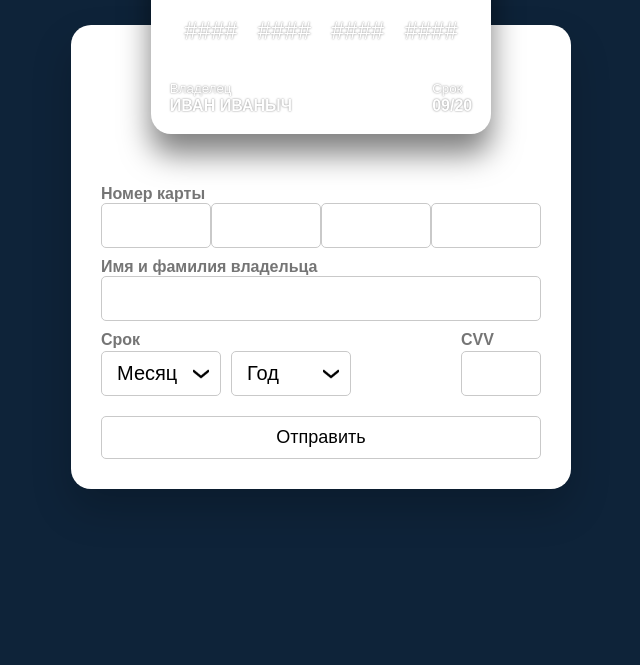
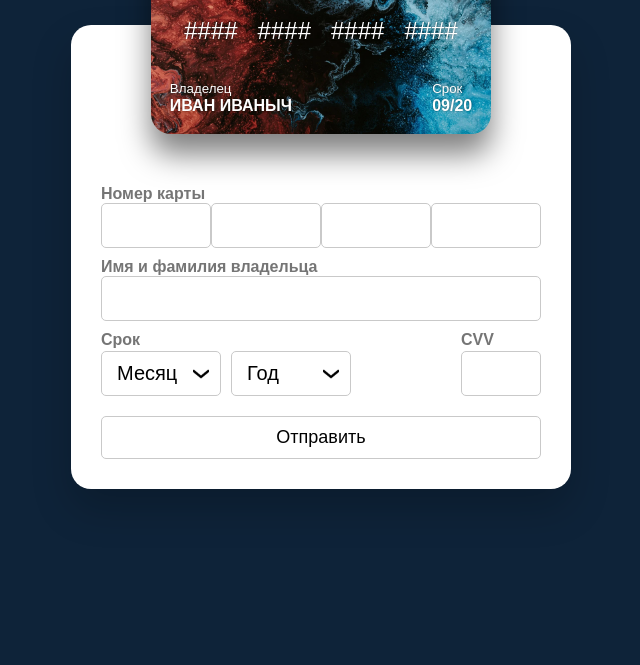
Before and after one commit to AndreyZhigalov/payment-card_form, a plain HTML site: page index.html in a window 1280 px wide. Shown: the part 151-816 px from the top of the page, without its empty margins (327-967 px from the left). Drawn offline with Linux system fonts and the light colour scheme; the site is published under a folder, as on GitHub Pages, so addresses that start at the root find nothing.

Commit message:
Initial commit

```diff
--- a/css/style.scss
+++ b/css/style.scss
@@ -51,7 +51,7 @@ body {
     height: 5cm;
     overflow: hidden;
     border-radius: 20px;
-    background-image: url(/assets/card_background/5.webp);
+    background-image: url(../assets/card_background/5.webp);
     background-repeat: no-repeat;
     background-position: center center;
     background-color: var(--card-bg-color);
```
Also changed, not shown: css/style.css, 1 other file.
